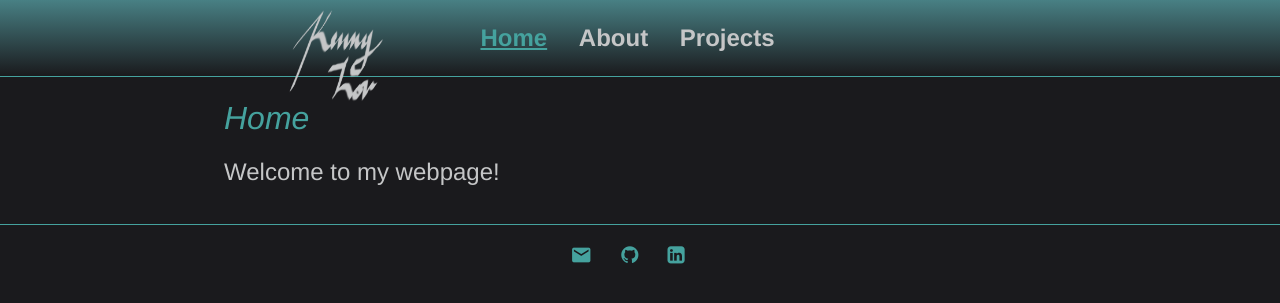
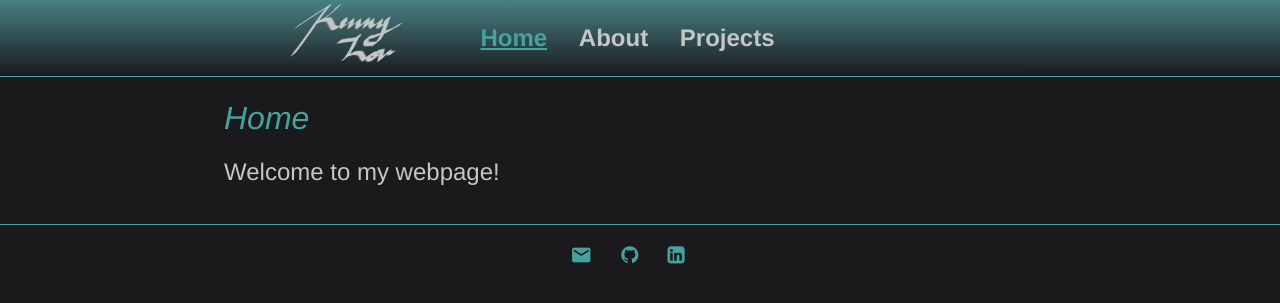
Before and after one commit to clfkenny/clfkenny.github.io, a Jekyll site: the page built from index.md, in a window 1280 px wide. Shown: the top 303 px of the page. Built offline with Jekyll 4.4.1, drawn with Linux system fonts in a browser that asks for light colours.

Commit message:
Update main.css

```diff
--- a/css/main.css
+++ b/css/main.css
@@ -21,12 +21,12 @@ nav {
 img#logo {
   float: left;
   padding: 35px;
-  width:100px;
-  height:100px;
+  width:120px;
+  height:65px;
   border-radius: 12px;
   position: fixed;
   left: 250px;
-  top: -30px;
+  top: -35px;
 }
 
 
```
